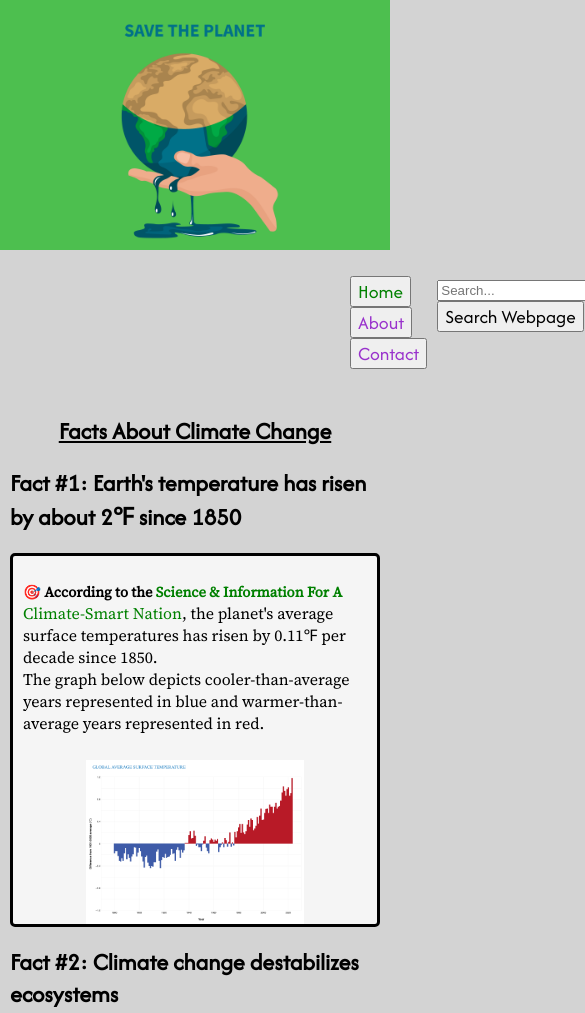
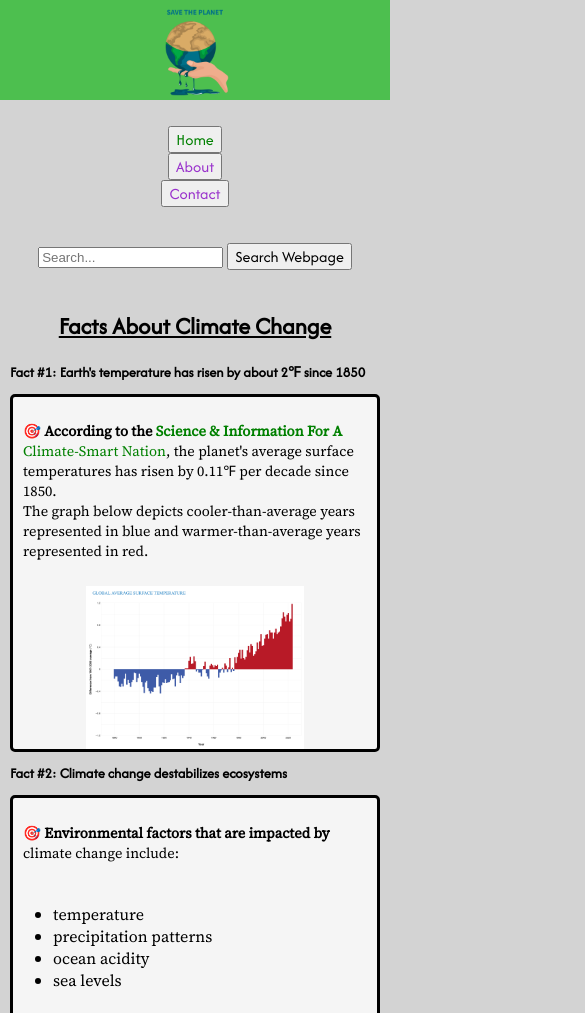
Before and after one commit to cyrusmp/Group-Project-1, a plain HTML site: page index.html in a window 390 px wide. Shown: the top 1013 px of the page, 585 px wide, since content can reach past the window. Drawn offline with Linux system fonts and the light colour scheme.

Commit message:
Added media query

```diff
--- a/style.css
+++ b/style.css
@@ -146,3 +146,48 @@ ul {
 footer {
     margin-top: 150px;
 }
+
+@media (max-width: 414px) {
+    .banner {
+        height: 100px;
+    }
+
+    .navbar {
+        flex-direction: column;
+        align-items: center;
+    }
+
+    .pages {
+        margin-left: 0;
+        flex-direction: column;
+        align-items: center;
+    }
+
+    .pages ul {
+        display: flex;
+        flex-direction: column;
+        align-items: center;
+        padding: 0;
+    }
+
+    .fact img {
+        width: 100%;
+    }
+
+    h1 {
+        font-size: 1.5em;
+    }
+
+    h2 {
+        font-size: 0.9em;
+    }
+
+    p {
+        font-size: 0.9em;
+    }
+
+    button {
+        font-size: 1em;
+    }
+
+}
```
